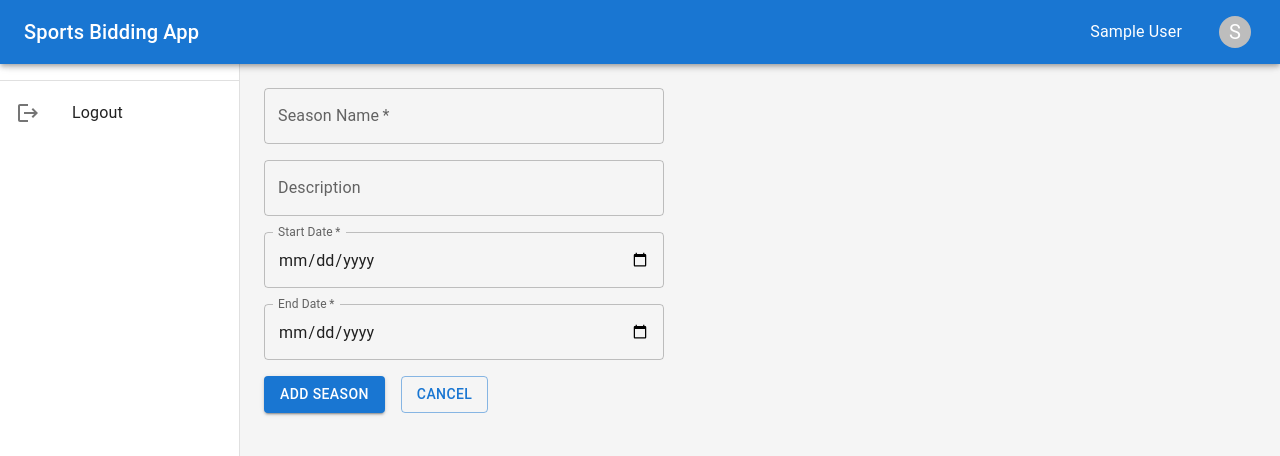
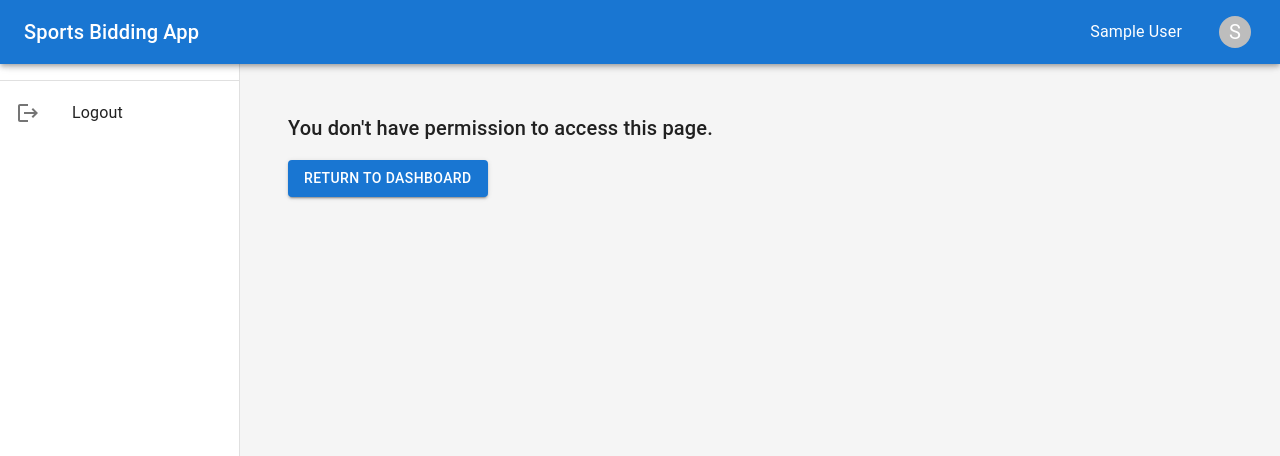
Before and after one commit to jibingzeropixels/auction_app_web, a Next.js app: page /dashboard/seasons/add in a window 1280 px wide. Shown: the top 456 px of the page. Built offline with nearby package versions, Linux system fonts and the light colour scheme; sample sign-in values are in the browser's storage.

Commit message:
Change Add Season page UI

```diff
--- a/src/app/dashboard/seasons/add/page.tsx
+++ b/src/app/dashboard/seasons/add/page.tsx
@@ -1,103 +1,262 @@
-// src/app/dashboard/seasons/add/page.tsx
-"use client";
+'use client';
 
-import React, { useState, useEffect } from "react";
-import { useRouter, useSearchParams } from "next/navigation";
-import { TextField, Button, Box } from "@mui/material";
+import { useState } from 'react';
+import { useRouter } from 'next/navigation';
+import { useAuth } from '@/context/auth-context';
+import {
+  Box,
+  Button,
+  TextField,
+  Typography,
+  Container,
+  Paper,
+  Breadcrumbs,
+  Link,
+  Alert,
+  Stack
+} from '@mui/material';
+import NavigateNextIcon from '@mui/icons-material/NavigateNext';
+
+interface FormData {
+  name: string;
+  description: string;
+  startDate: string;
+  endDate: string;
+}
 
 export default function AddSeasonPage() {
   const router = useRouter();
-  const searchParams = useSearchParams();
-  const editId = searchParams.get("edit");
+  const { user } = useAuth();
+  const [loading, setLoading] = useState<boolean>(false);
+  const [success, setSuccess] = useState<string>('');
+  const [error, setError] = useState<string>('');
 
-  const [seasonData, setSeasonData] = useState({
-    name: "",
-    description: "",
-    startDate: "",
-    endDate: "",
+  const [formData, setFormData] = useState<FormData>({
+    name: '',
+    description: '',
+    startDate: '',
+    endDate: ''
   });
 
-  useEffect(() => {
-    if (editId) {
-      // Fetch season details from API (mocked here)
-      setSeasonData({
-        name: "2025-2026",
-        description: "Upcoming Season",
-        startDate: "2025-06-01",
-        endDate: "2026-05-31",
+  const [descriptionLength, setDescriptionLength] = useState<number>(0);
+  const MAX_DESCRIPTION_LENGTH = 500;
+
+  // Check if super admin
+  if (user?.role !== 'superAdmin') {
+    return (
+      <Box sx={{ p: 3 }}>
+        <Typography variant="h6">
+          You don't have permission to access this page.
+        </Typography>
+        <Button
+          variant="contained"
+          onClick={() => router.push('/dashboard')}
+          sx={{ mt: 2 }}
+        >
+          Return to Dashboard
+        </Button>
+      </Box>
+    );
+  }
+
+  const handleChange = (e: React.ChangeEvent<HTMLInputElement | HTMLTextAreaElement>) => {
+    const { name, value } = e.target;
+
+    if (name === 'description') {
+      setDescriptionLength(value.length);
+    }
+
+    setFormData(prev => ({
+      ...prev,
+      [name]: value
+    }));
+  };
+
+  const validateForm = (): boolean => {
+    if (!formData.name.trim()) {
+      setError('Season name is required');
+      return false;
+    }
+
+    if (!formData.startDate) {
+      setError('Start date is required');
+      return false;
+    }
+
+    if (!formData.endDate) {
+      setError('End date is required');
+      return false;
+    }
+
+    if (new Date(formData.startDate) > new Date(formData.endDate)) {
+      setError('End date must be after start date');
+      return false;
+    }
+
+    return true;
+  };
+
+  const handleSubmit = async (e: React.FormEvent<HTMLFormElement>) => {
+    e.preventDefault();
+    setError('');
+    setSuccess('');
+
+    if (!validateForm()) {
+      return;
+    }
+
+    setLoading(true);
+
+    try {
+      // api call here
+      await new Promise(resolve => setTimeout(resolve, 1000));
+
+      setSuccess('Season created successfully');
+
+      setFormData({
+        name: '',
+        description: '',
+        startDate: '',
+        endDate: ''
       });
+
+      setTimeout(() => {
+        router.push('/dashboard/seasons');
+      }, 2000);
+    } catch (err: unknown) {
+      setError('Failed to create season. Please try again.');
+    } finally {
+      setLoading(false);
     }
-  }, [editId]);
+  };
 
-  const handleSubmit = (e: React.FormEvent) => {
+  const handleCancel = () => {
+    router.push('/dashboard/seasons');
+  };
+
+  const handleLinkClick = (e: React.MouseEvent<HTMLAnchorElement>, path: string) => {
     e.preventDefault();
-    if (editId) {
-      console.log("Updating season:", seasonData);
-    } else {
-      console.log("Adding new season:", seasonData);
-    }
-    router.push("/dashboard/seasons");
+    router.push(path);
   };
 
   return (
-    <Box sx={{ maxWidth: 400 }}>
-      <form onSubmit={handleSubmit}>
+    <Container maxWidth="sm">
+      <Box sx={{ mb: 4 }}>
+        <Breadcrumbs
+          separator={<NavigateNextIcon fontSize="small" />}
+          aria-label="breadcrumb"
+        >
+          <Link
+            color="inherit"
+            href="/dashboard"
+            onClick={(e) => handleLinkClick(e, '/dashboard')}
+          >
+            Dashboard
+          </Link>
+          <Link
+            color="inherit"
+            href="/dashboard/seasons"
+            onClick={(e) => handleLinkClick(e, '/dashboard/seasons')}
+          >
+            Seasons
+          </Link>
+          <Typography color="text.primary">Add Season</Typography>
+        </Breadcrumbs>
+      </Box>
+
+      <Paper elevation={3} sx={{ p: 3 }}>
+        <Typography variant="h5" component="h1" gutterBottom>
+          Add New Season
+        </Typography>
+
+        {error && (
+          <Alert severity="error" sx={{ mb: 3 }}>
+            {error}
+          </Alert>
+        )}
+
+        {success && (
+          <Alert severity="success" sx={{ mb: 3 }}>
+            {success}
+          </Alert>
+        )}
+
+        <Box component="form" onSubmit={handleSubmit}>
+          <Stack spacing={3}>
             <TextField
+              required
+              fullWidth
+              id="name"
+              name="name"
               label="Season Name"
+              value={formData.name}
+              onChange={handleChange}
+              error={error.includes('name')}
+              helperText={error.includes('name') ? 'Season name is required' : ''}
+            />
+
+            <TextField
               fullWidth
+              id="description"
+              name="description"
+              label="Description"
+              multiline
+              rows={4}
+              value={formData.description}
+              onChange={handleChange}
+              inputProps={{ maxLength: MAX_DESCRIPTION_LENGTH }}
+              helperText={`${descriptionLength}/${MAX_DESCRIPTION_LENGTH}`}
+            />
+
+            <TextField
               required
-          value={seasonData.name}
-          onChange={(e) =>
-            setSeasonData({ ...seasonData, name: e.target.value })
-          }
-          sx={{ mb: 2 }}
-        />
-        <TextField
-          label="Description"
               fullWidth
-          multiline
-          value={seasonData.description}
-          onChange={(e) =>
-            setSeasonData({ ...seasonData, description: e.target.value })
-          }
-          sx={{ mb: 2 }}
-        />
-        <TextField
+              id="startDate"
+              name="startDate"
               label="Start Date"
               type="date"
+              value={formData.startDate}
+              onChange={handleChange}
+              InputLabelProps={{ shrink: true }}
+              error={error.includes('start date')}
+              helperText={error.includes('start date') ? 'Start date is required' : ''}
+            />
+
+            <TextField
+              required
               fullWidth
-          required
-          slotProps={{ inputLabel: { shrink: true } }}
-          value={seasonData.startDate}
-          onChange={(e) =>
-            setSeasonData({ ...seasonData, startDate: e.target.value })
-          }
-          sx={{ mb: 2 }}
-        />
-        <TextField
+              id="endDate"
+              name="endDate"
               label="End Date"
               type="date"
-          fullWidth
-          required
-          slotProps={{ inputLabel: { shrink: true } }}
-          value={seasonData.endDate}
-          onChange={(e) =>
-            setSeasonData({ ...seasonData, endDate: e.target.value })
-          }
-          sx={{ mb: 2 }}
+              value={formData.endDate}
+              onChange={handleChange}
+              InputLabelProps={{ shrink: true }}
+              error={error.includes('end date')}
+              helperText={error.includes('end date') ? 'End date is required' : ''}
             />
+
+            <Box sx={{ display: 'flex', gap: 2, justifyContent: 'flex-end', mt: 2 }}>
+              <Button
+                variant="outlined"
+                onClick={handleCancel}
+                sx={{ minWidth: '100px' }}
+              >
+                Cancel
+              </Button>
               <Button
                 type="submit"
                 variant="contained"
                 color="primary"
-          sx={{ mr: 2 }}
+                disabled={loading}
+                sx={{ minWidth: '100px' }}
               >
-          {editId ? "Update" : "Add"} Season
+                {loading ? 'Creating...' : 'Add Season'}
               </Button>
-        <Button variant="outlined" onClick={() => router.push("/dashboard/seasons")}>
-          Cancel
-        </Button>
-      </form>
             </Box>
+          </Stack>
+        </Box>
+      </Paper>
+    </Container>
   );
 }
```
Lines whose indentation alone changed are shown as unchanged.
